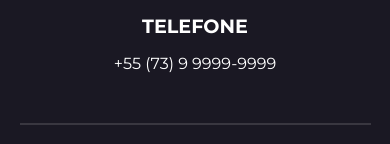
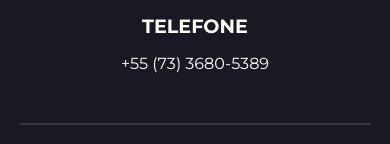
Before and after one commit to igorroc/tecnoweek, a React (Vite) app: page / in a window 390 px wide. Shown: the part 6618-6762 px from the top of the page. Built offline with nearby package versions, Linux system fonts and the light colour scheme.

Commit message:
[fix]: Phone number

```diff
--- a/src/components/Footer.tsx
+++ b/src/components/Footer.tsx
@@ -272,12 +272,12 @@ export function Footer() {
 							km 16 S/N Bairro Salobrinho, Ilhéus
 						</p>
 					</InfoItem>
-					<InfoItem href="tel:55999999999">
+					<InfoItem href="tel:557336805389">
 						<div className="infoIcon">
 							<Icon prefix="fas" iconName="phone" />
 						</div>
 						<span>TELEFONE</span>
-						<p>+55 (73) 9 9999-9999</p>
+						<p>+55 (73) 3680-5389</p>
 					</InfoItem>
 				</FlexDiv>
 				<Division height="normal" line />
```
